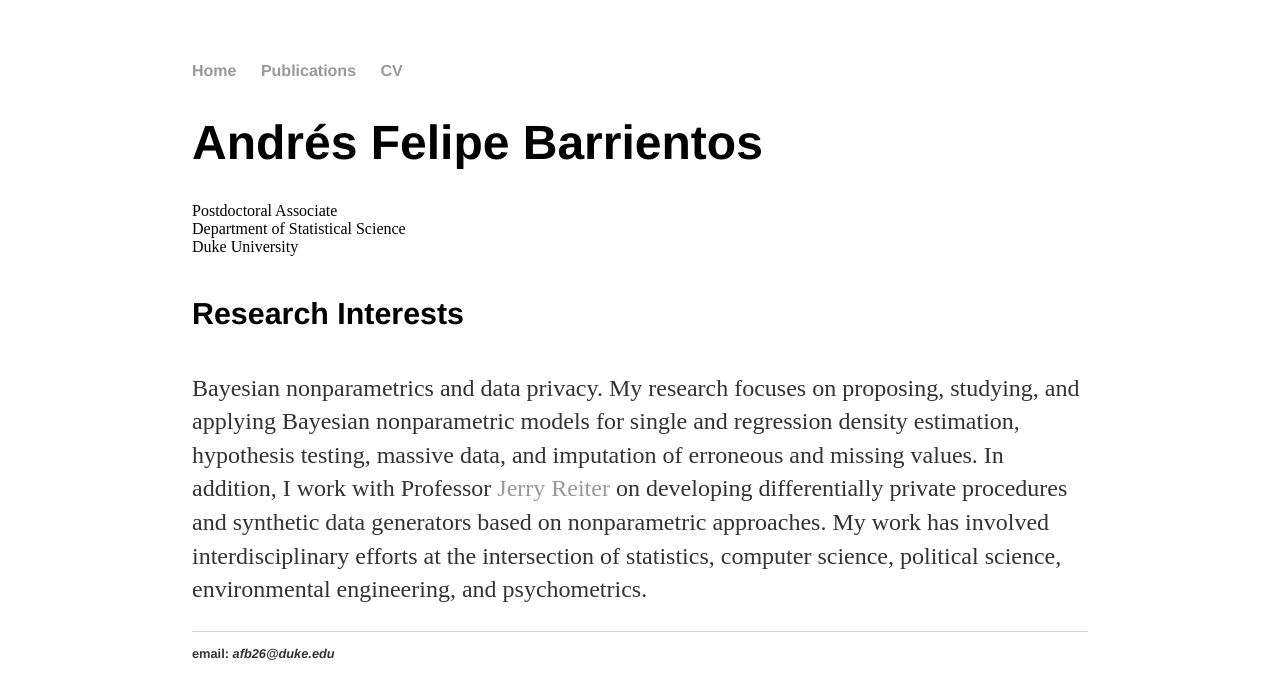
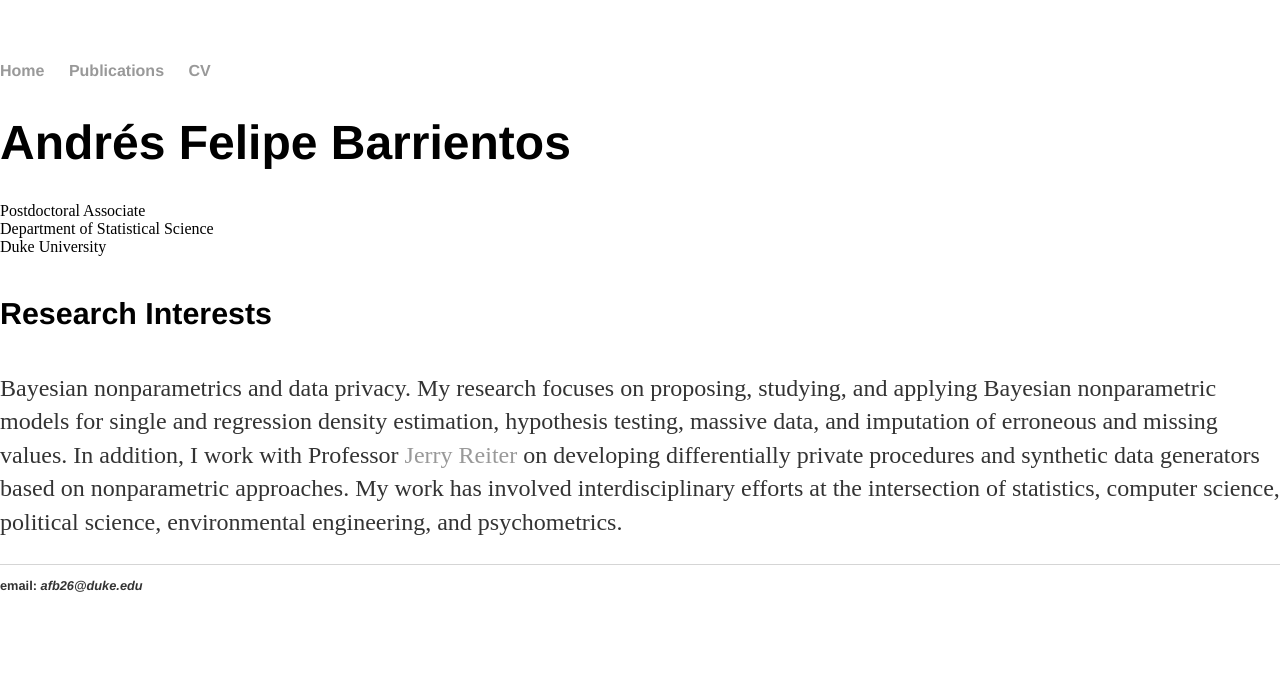
Before and after one commit to anfebar/anfebar.github.io, a Jekyll site: the page built from index.html, in a window 1280 px wide. Shown: the top 699 px of the page. Built offline with Jekyll 4.4.1, drawn with Linux system fonts in a browser that asks for light colours.

Commit message:
Update main.css

```diff
--- a/css/main.css
+++ b/css/main.css
@@ -1,4 +1,4 @@
-body { margin: 60px auto; width: 70%; }
+body { margin: 60px auto; width: 100%; }
 
 a { text-decoration: none; color: #999; }
 a:hover { text-decoration: underline; }
```
